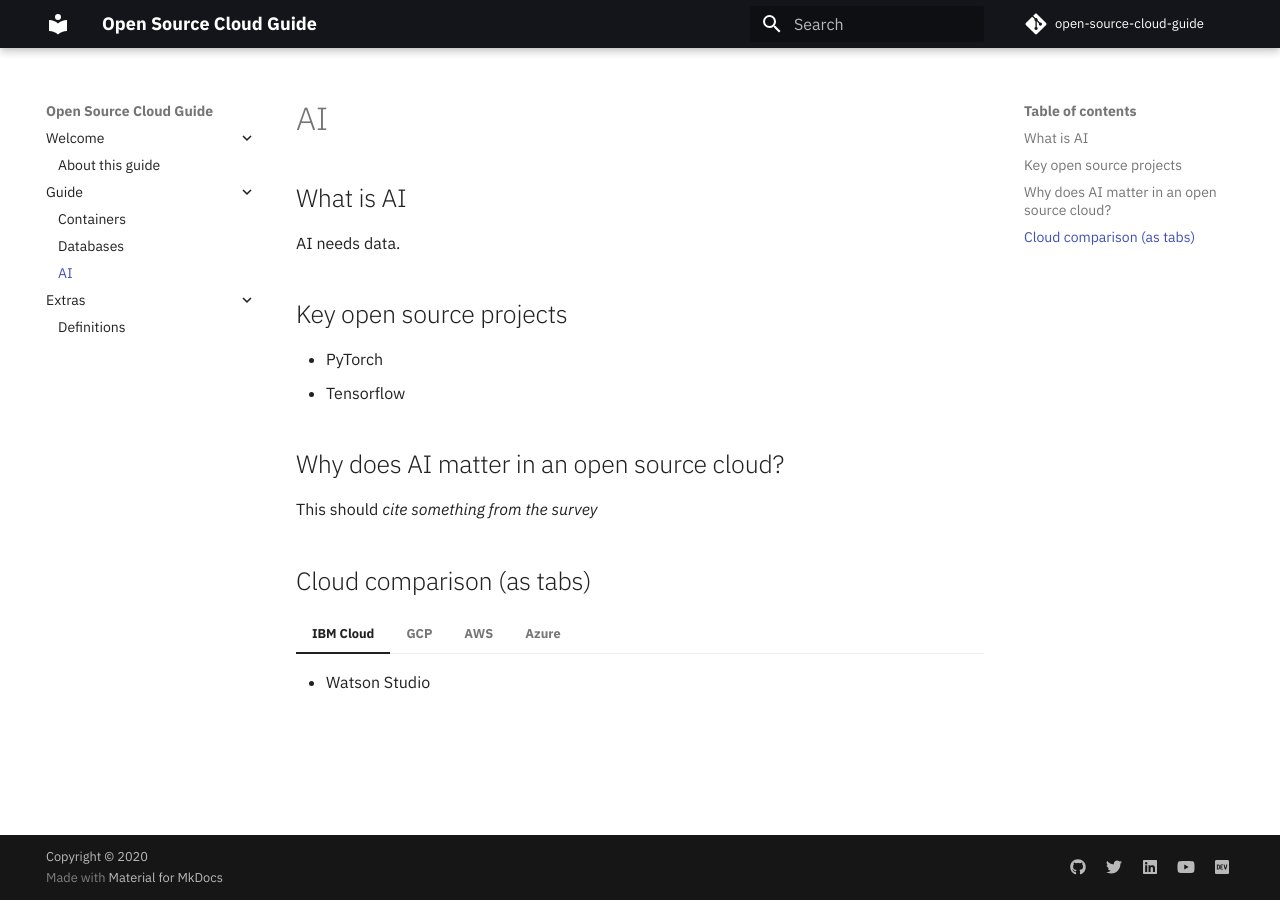
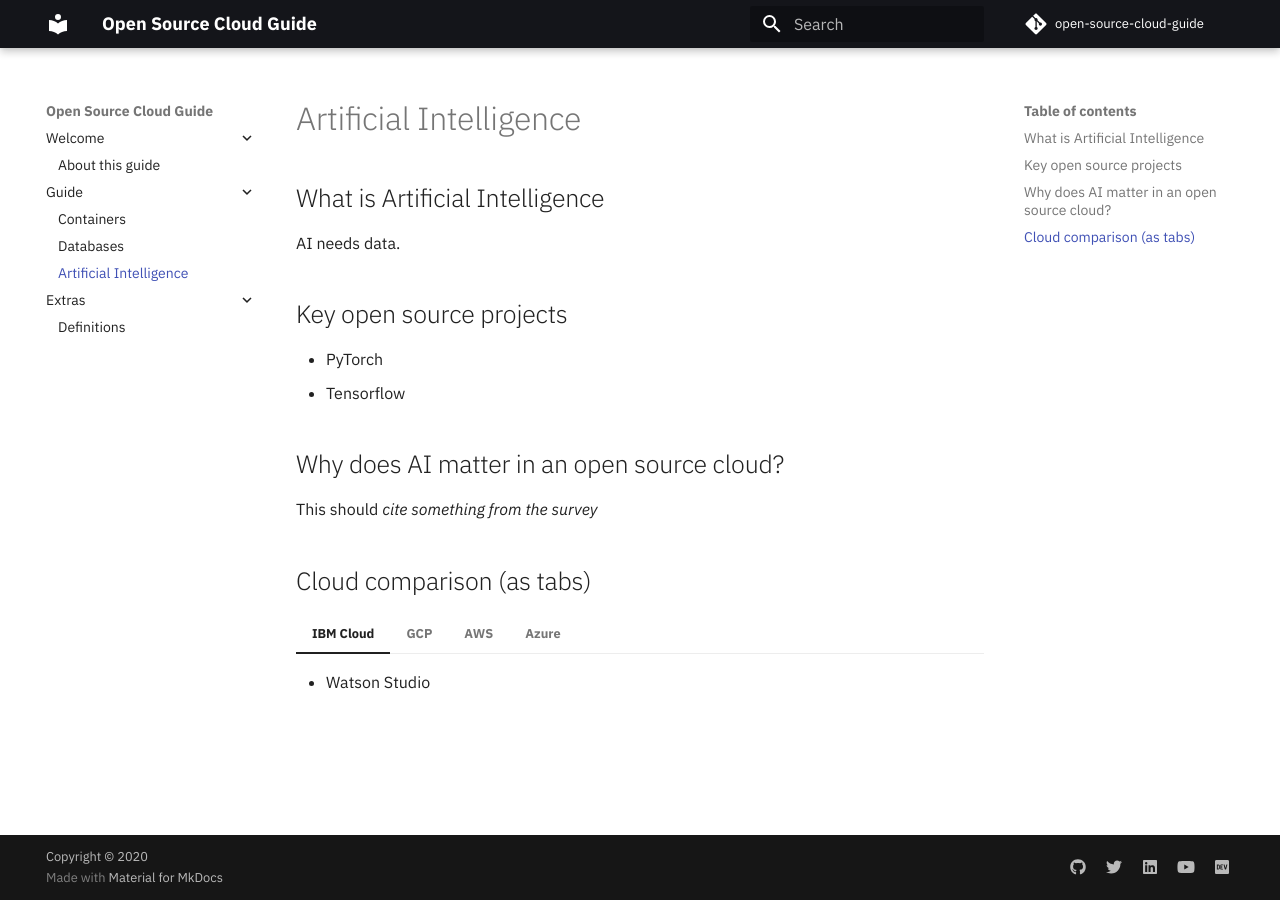
Before and after one commit to stevemar/open-source-cloud-guide, an MkDocs documentation site: the page built from docs/ai/README.md, in a window 1280 px wide. Built offline with MkDocs 1.6.1 and Material for MkDocs 9.7.7, drawn with Linux system fonts in a browser that asks for light colours; comment, search, counter and statistics services are not loaded.

Commit message:
more detail

```diff
--- a/docs/ai/README.md
+++ b/docs/ai/README.md
@@ -1,6 +1,6 @@
-# AI
+# Artificial Intelligence
 
-## What is AI
+## What is Artificial Intelligence
 
 AI needs data.
 
--- a/mkdocs.yml
+++ b/mkdocs.yml
@@ -15,7 +15,7 @@
   - Guide:
     - Containers: containers/README.md
     - Databases: databases/README.md
-    - AI: ai/README.md
+    - Artificial Intelligence: ai/README.md
   - Extras:
     - Definitions: DEFINITIONS.md
 
```
